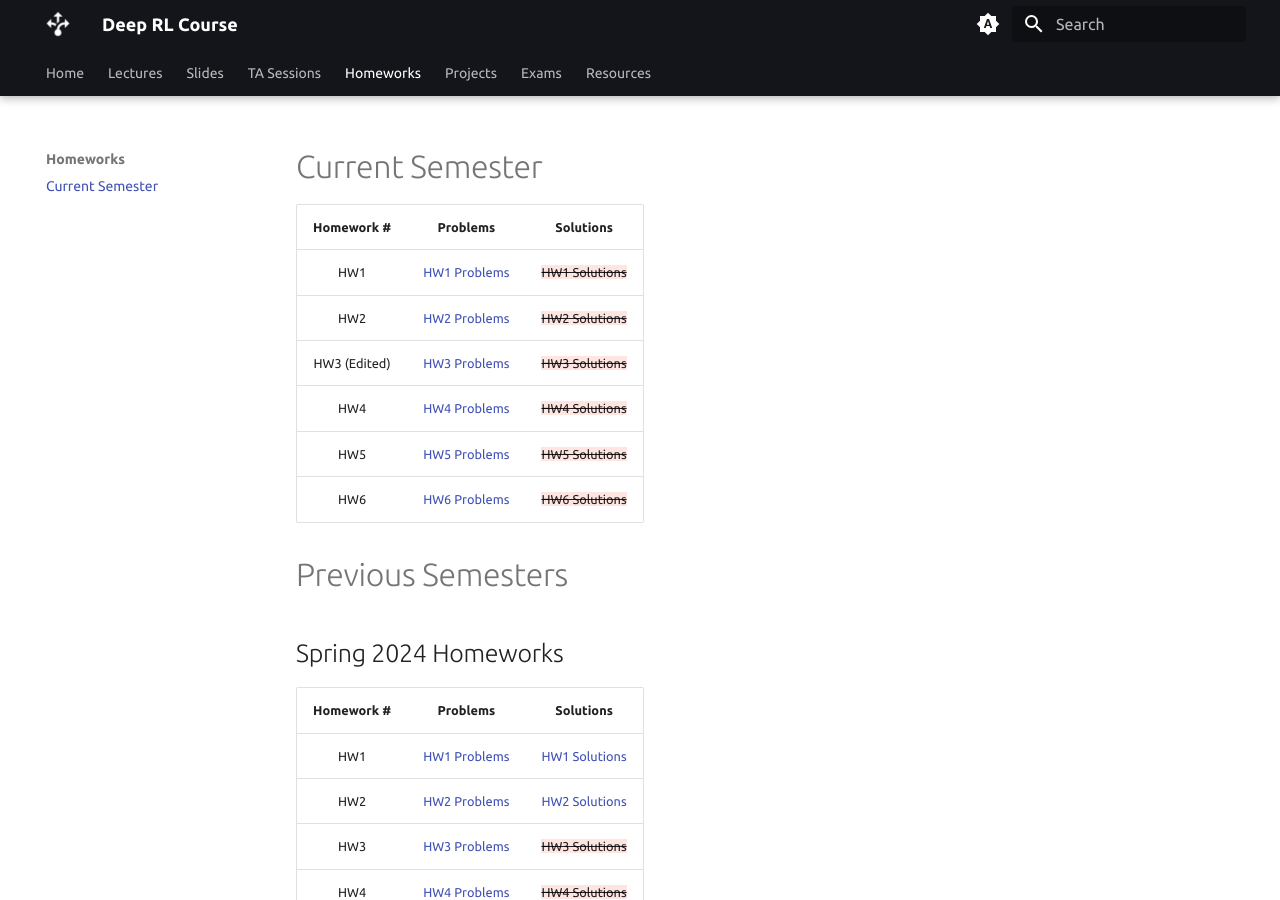
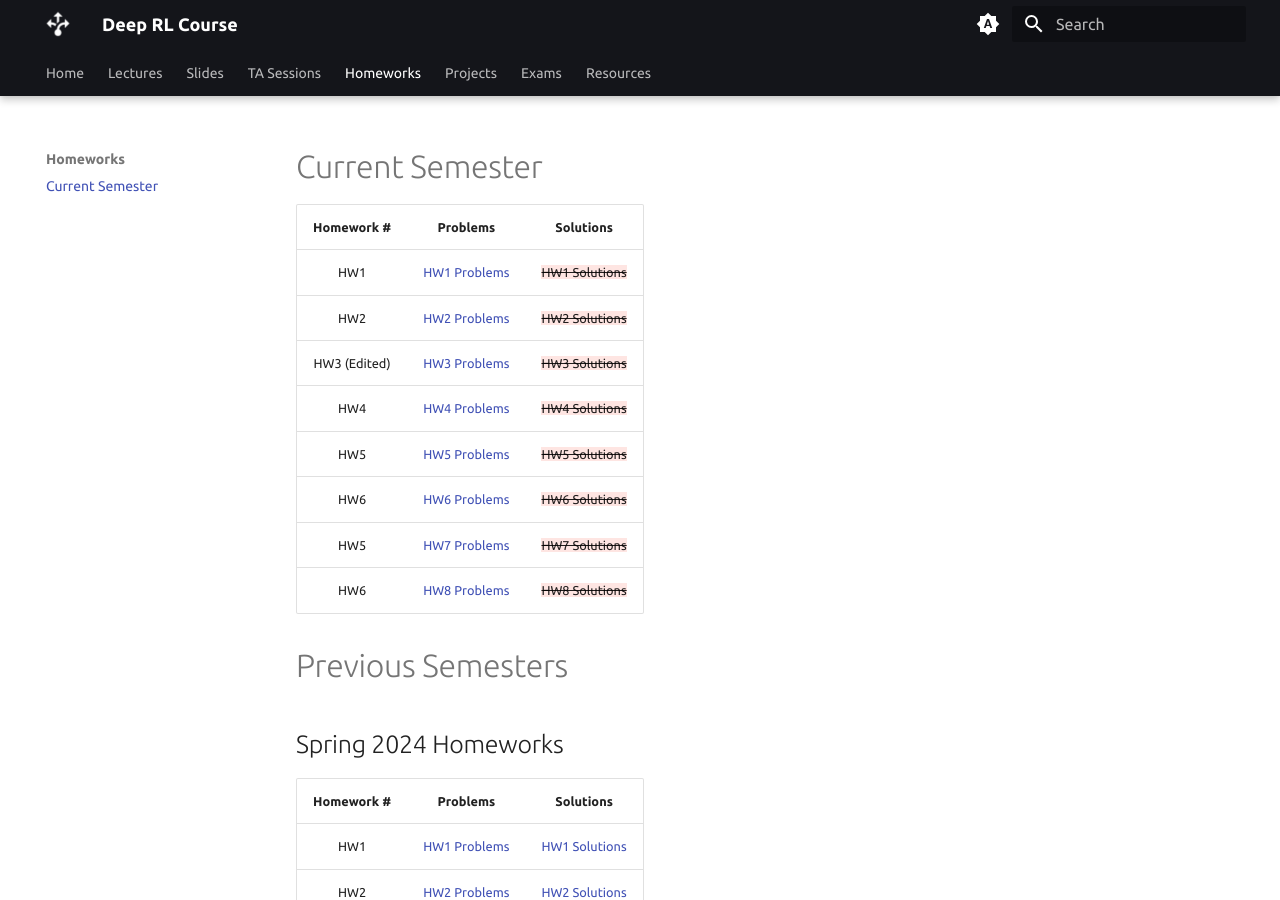
Before and after one commit to deeprl2026/deeprl2026.github.io, an MkDocs documentation site: the page built from docs/homeworks/index.md, in a window 1280 px wide and 900 px high. Built offline with MkDocs 1.6.1 and Material for MkDocs 9.7.7, drawn with Linux system fonts in a browser that asks for light colours; some web fonts are replaced; comment, search, counter and statistics services are not loaded.

Commit message:
add HW7, HW8 to site

```diff
--- a/docs/homeworks/index.md
+++ b/docs/homeworks/index.md
@@ -12,6 +12,8 @@ description: This page contains the homework assignments from previous and curre
 | HW4   | [HW4 Problems](../assets/homeworks/DRL_HW4.zip) | {--HW4 Solutions--} |
 | HW5   | [HW5 Problems](../assets/homeworks/DRL_HW5.zip) | {--HW5 Solutions--} |
 | HW6   | [HW6 Problems](../assets/homeworks/DRL_HW6.zip) | {--HW6 Solutions--} |
+| HW5   | [HW7 Problems](../assets/homeworks/DRL_HW7.zip) | {--HW7 Solutions--} |
+| HW6   | [HW8 Problems](../assets/homeworks/DRL_HW8.zip) | {--HW8 Solutions--} |
 
 
 # Previous Semesters
```
